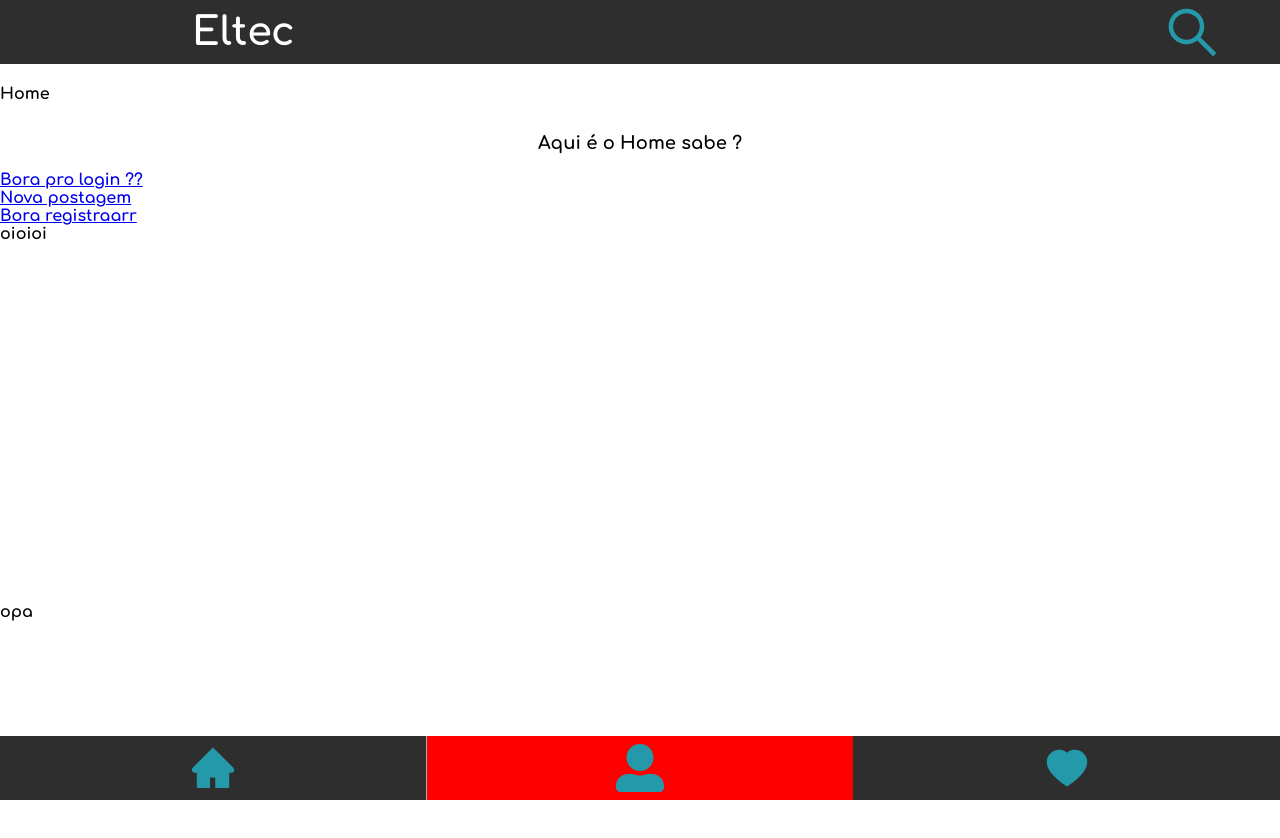
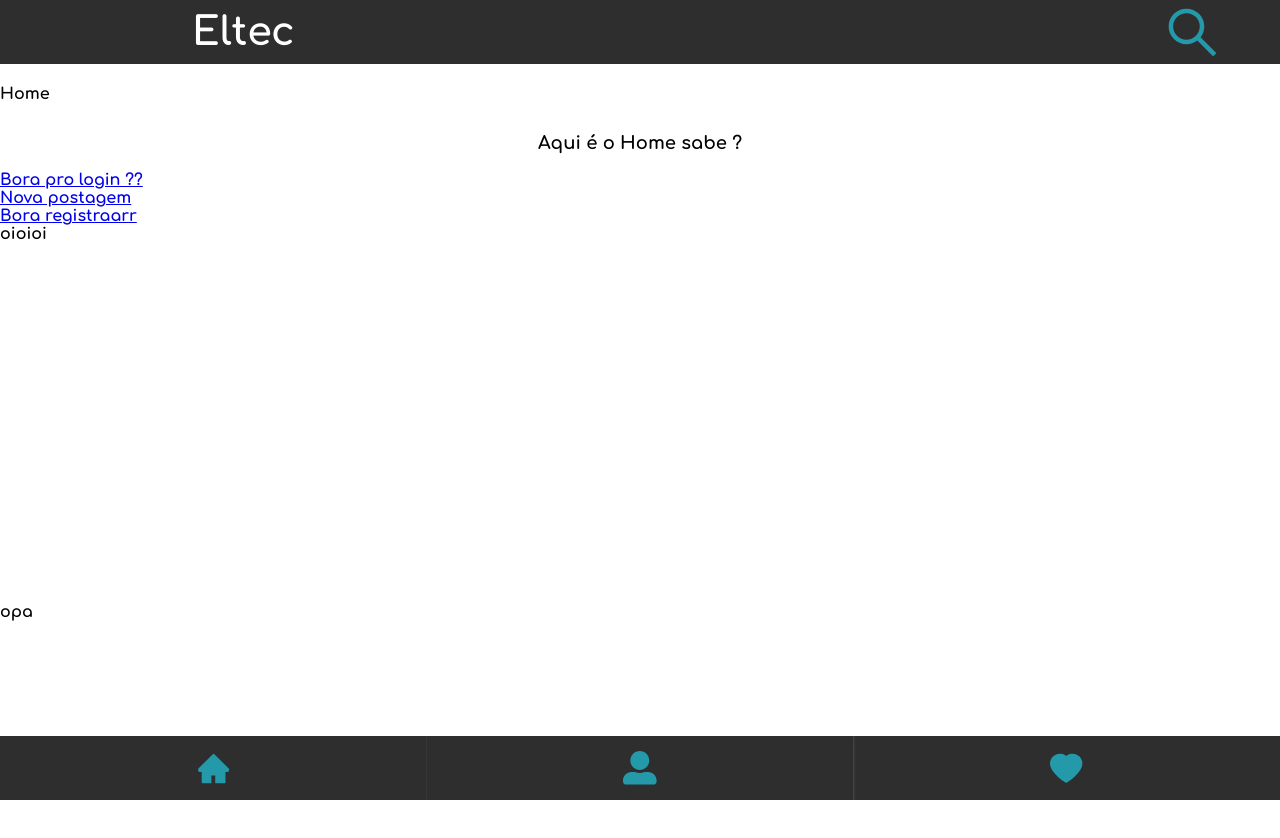
Before and after one commit to ArthurFR04/SA_3.0, a React (Create React App) app: page / in a window 1280 px wide. Shown: the top 838 px of the page. Built offline with nearby package versions, Linux system fonts and the light colour scheme.

Commit message:
footer finalizado, rota dos links

```diff
--- a/src/components/Footer/Footer.module.css
+++ b/src/components/Footer/Footer.module.css
@@ -1,4 +1,4 @@
-footer , .footer_itens , .footerHome , .footerProfile , .footerFavorites{
+footer , .footerHome , .footerProfile , .footerFavorites{
 
     display: flex;
     flex-direction: row;
@@ -11,30 +11,32 @@ footer , .footer_itens , .footerHome , .footerProfile , .footerFavorites{
     margin: 0;
     padding: 0;
     height: 4rem;
-    width: 1252px;
-    width: 100vw;
 
     background-color: #2E2E2E;
 }
 
-.footer_itens , .footerHome , .footerProfile , .footerFavorites{
+.footerHome , .footerProfile , .footerFavorites{
 
     width: 33.33%;
 
     color: #2399AA;
-    font-size: 3rem;
+    font-size: 2.2rem;
 }
 
 
 .footerProfile {
+    z-index: 1;
 
-    box-shadow: 0px 0px 0px 1px rgba(255, 255, 255, 0.599);
-
-    background-color: #ff0000;
+    font-size: 2.1rem;
+    box-shadow: 0px 0px 2px 0.5px rgba(255, 255, 255, 0.144);
 }
 
-.footer_itens:hover {
-    background-color: #181818;
+.footerFavorites {
+    font-size: 2.4rem;
+}
+
+.footerHome:hover  , .footerProfile:hover  , .footerFavorites:hover {
+    background-color: #252525;
 }
 
 .selected {
--- a/src/pages/Home/HomeScreen.js
+++ b/src/pages/Home/HomeScreen.js
@@ -33,9 +33,9 @@ const HomeScreen = () => (
                 <div className={styles.Textooo}>
                     <h4>Home</h4>
                     <p>Aqui é o Home sabe ?</p>
-                    <Link to="/LoginScreen">Bora pro login ??</Link>             <br></br>
+                    <Link to="/Login">Bora pro login ??</Link>             <br></br>
                     <Link to="/NewPost">Nova postagem</Link>                     <br></br>
-                    <Link to="/RegisterScreen">Bora registraarr</Link>           <br></br>
+                    <Link to="/Register">Bora registraarr</Link>           <br></br>
                     oioioi <br></br><br></br><br></br><br></br><br></br><br></br><br></br><br></br><br></br><br></br><br></br><br></br><br></br><br></br><br></br><br></br><br></br><br></br><br></br><br></br><br></br> opa
                 </div>
             </div>
--- a/src/pages/Home/HomeStyle.module.css
+++ b/src/pages/Home/HomeStyle.module.css
@@ -3,7 +3,6 @@ body {
 }
 
 .home {
-    width:100vw;
     background-color: rgb(255, 255, 255);
 
 }
@@ -71,10 +70,10 @@ header {
 }
 
                                                     /* Footer */
-/*
+
 .footerHome {
     background-color: aqua;
-} */
+}
 
 
 /*
```
